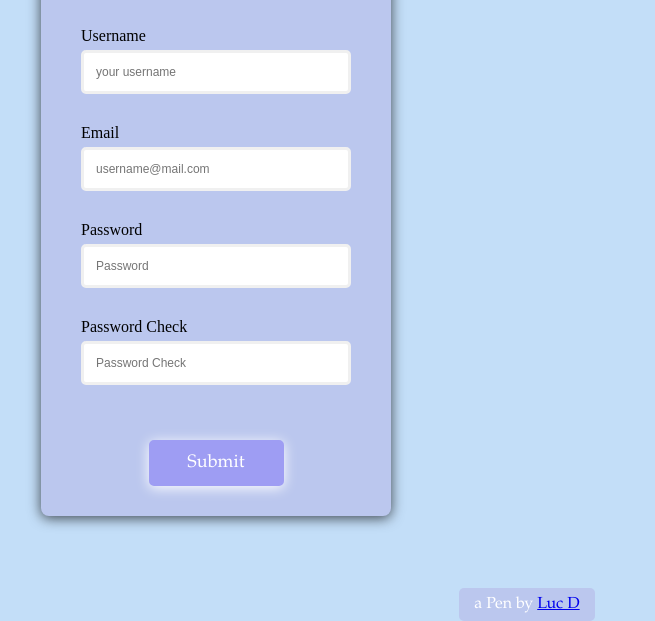
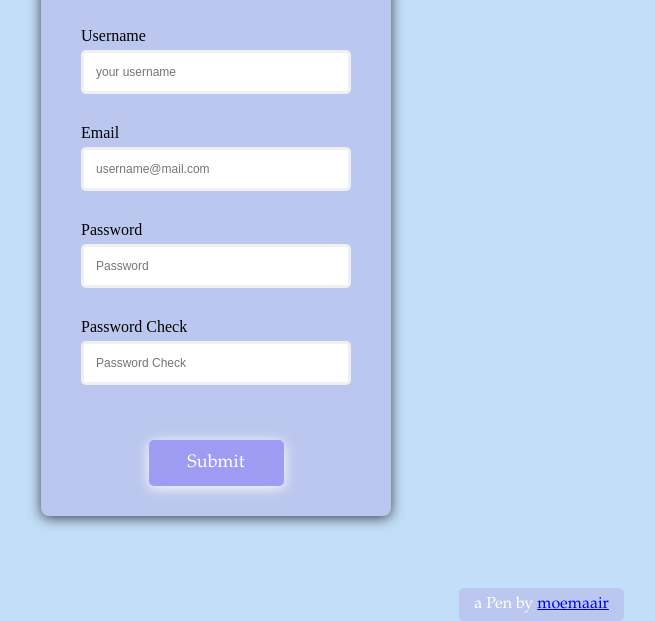
Before and after one commit to moemaair/validation-form, a plain HTML site: page index.html in a window 1280 px wide. Shown: the part 179-800 px from the top of the page, without its empty margins (424-1079 px from the left). Drawn offline with Linux system fonts and the light colour scheme.

Commit message:
Update index.html

```diff
--- a/index.html
+++ b/index.html
@@ -1,4 +1,4 @@
-<!-- pen inspired by FlorinPop17 -->
+
 <!DOCTYPE html>
 <html lang="en">
 <head>
@@ -56,5 +56,5 @@
 </div>
 <!-- credtis -->
  <div class="floating-text">
-	a Pen by <a href="https://twitter.com/accolades_dev " target="_blank">Luc D</a>
+	a Pen by <a href="https://twitter.com/accolades_dev " target="_blank">moemaair</a>
 </div>
```
